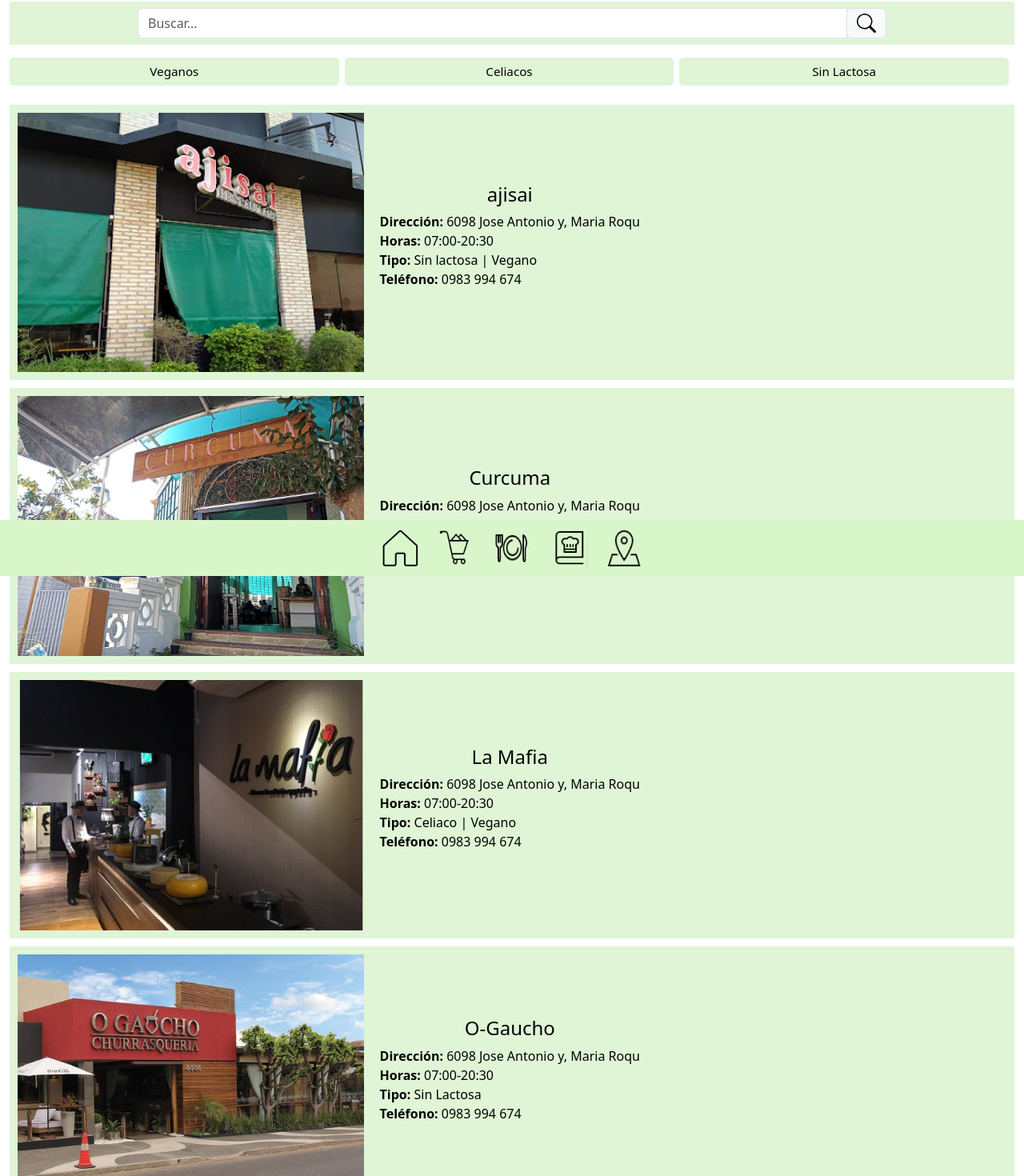
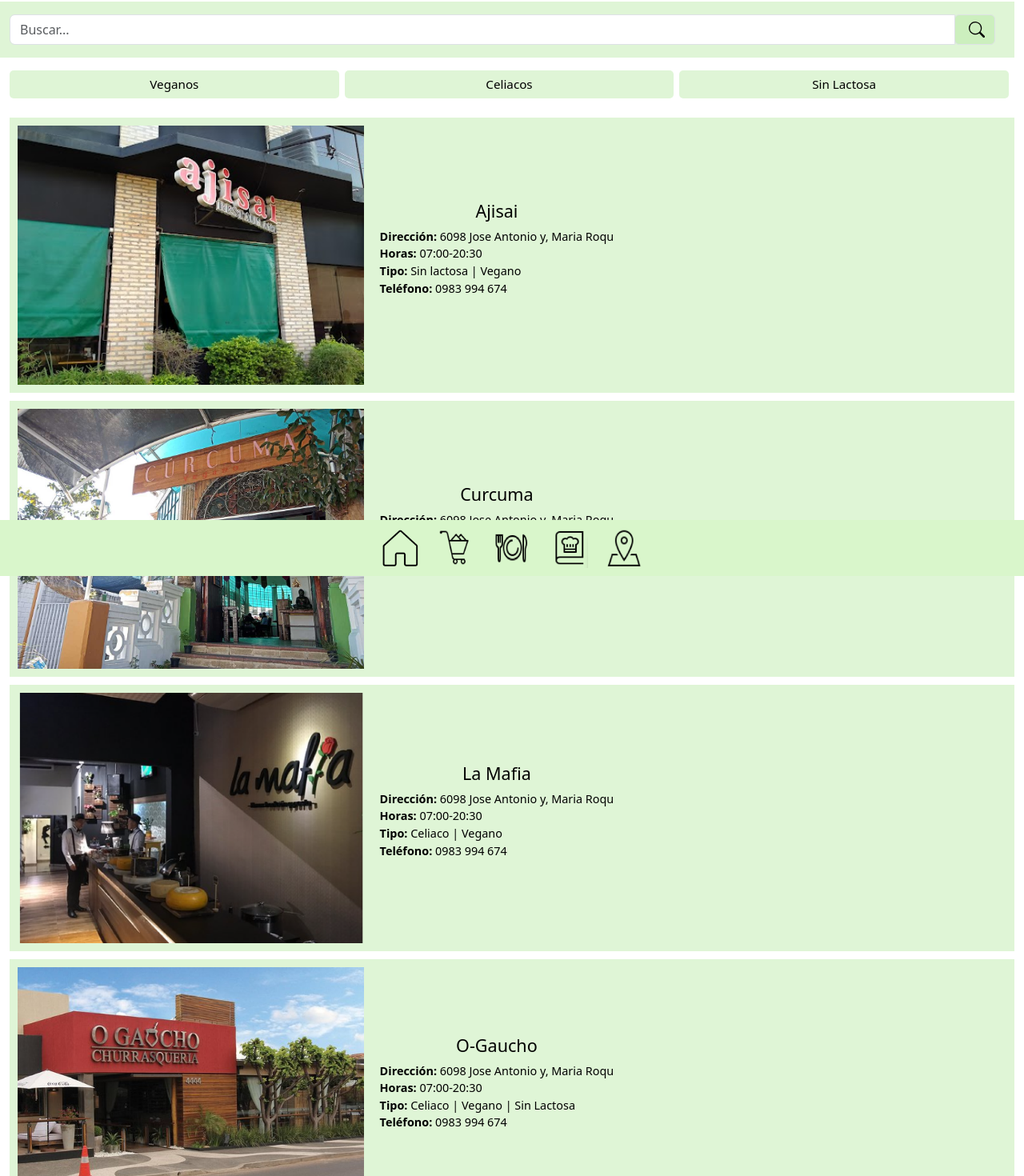
Before and after one commit to EnriqueRiosUniversidad/Glutiny, a React (Create React App) app: page /Restaurantes in a window 1280 px wide. Shown: the part 80-1550 px from the top of the page at 80% size. Built offline with nearby package versions, Linux system fonts and the light colour scheme.

Commit message:
Add files via upload

```diff
--- a/src/componentes/Buscador.js
+++ b/src/componentes/Buscador.js
@@ -1,23 +1,22 @@
-// Buscador.js
 import React from 'react';
-import '../estilos/buscador.css'
-import iconBuscar from '../img/search.svg'
+import searchImg from '../img/search.svg';
+
 
 const Buscador = () => {
   return (
-    <div className='contenedor-buscador'>
-      <div className="row" >
-        <div className="col-9 d-flex justify-content-center align-items-center py-2">
+    <div className="row" style={{ backgroundColor: 'rgba(174, 230, 154, 0.4)' }}>
+      <div className="col-12 d-flex justify-content-center align-items-center py-3">
+        <div className="input-group">
+          <input
+            type="text"
+            className="form-control"
+            placeholder="Buscar..."
+          />
+          <div className="input-group-prepend">
+            <span className="input-group-text text-white" style={{ backgroundColor: 'rgba(174, 230, 154, 0.4)', height: '38px' }}>
 
-          <div className="input-group">
-            <input
-              type="text"
-              className="form-control"
-              placeholder="Buscar..."
-            />
-            <div className="input-group-prepend btn-icon">
-              <span class="input-group-text" id="basic-addon1"><img src={iconBuscar} className='img-icon' /></span>
-            </div>
+              <img src={searchImg} alt="busca" style={{ width: '20px', height: '20px', marginLeft: '5px' }} />
+            </span>
           </div>
         </div>
       </div>
--- a/src/componentes/Modal.jsx
+++ b/src/componentes/Modal.jsx
@@ -15,9 +15,9 @@
               &times;
             </button>
           </div>
-          <h2>{nombre}</h2>
+          <h2 style={tituloStyle}>{nombre}</h2>
           <p>
-            <strong>Descripción:</strong> {descripcion} <br />
+            <strong></strong> {descripcion} <br />
             <strong>Tipo:</strong> {tipo} <br />
             <strong>Costo:</strong> {costo}
           </p>
@@ -73,4 +73,10 @@
   border: 'none',
 };
 
+const tituloStyle = {
+  fontSize:   '2em', // Ajusta el tamaño del título según la condición
+  color:'#6A8F00',  // Cambia el color del título según la condición
+  fontFamily: 'Crimson Text, serif',
+};
+
 export default Modal;
--- a/src/componentes/ProductosRestaurante.jsx
+++ b/src/componentes/ProductosRestaurante.jsx
@@ -1,18 +1,19 @@
 import React, { useState } from 'react';
 import Producto from './Producto';
-import { productos } from './datosRestaurante';
 
 const ProductosRestaurante = ({ productos }) => {
   const [filtroTipo, setFiltroTipo] = useState(null);
 
   // Filtrar productos según los filtros seleccionados
   const productosFiltrados = productos
-    ? productos.filter((producto) => producto.tipo.includes(filtroTipo))
+    ? productos.filter((producto) =>
+        !filtroTipo || (producto.tipo && producto.tipo.toLowerCase().includes(filtroTipo))
+      )
     : productos;
 
   // Función para manejar cambios en los filtros
   const handleFiltroClick = (tipo) => {
-    setFiltroTipo(tipo);
+    setFiltroTipo(tipo && tipo.toLowerCase());
   };
 
   return (
@@ -22,25 +23,33 @@
         <div className="col-12 mt-3 mb-2" style={contenedorSelectores}>
           <button
             type="button"
-            className="btn btn-success"
+            className={`btn btn-success ${!filtroTipo ? 'active' : ''}`}
             style={selectorStyle}
-            onClick={() => handleFiltroClick('Vegano')}
+            onClick={() => handleFiltroClick(null)}
+          >
+            Todos
+          </button>
+          <button
+            type="button"
+            className={`btn btn-success ${filtroTipo === 'vegano' ? 'active' : ''}`}
+            style={selectorStyle}
+            onClick={() => handleFiltroClick('vegano')}
           >
             Veganos
           </button>
           <button
             type="button"
-            className="btn btn-success"
+            className={`btn btn-success ${filtroTipo === 'celiaco' ? 'active' : ''}`}
             style={selectorStyle}
-            onClick={() => handleFiltroClick('Celiaco')}
+            onClick={() => handleFiltroClick('celiaco')}
           >
             Celiacos
           </button>
           <button
             type="button"
-            className="btn btn-success"
+            className={`btn btn-success ${filtroTipo === 'sin lactosa' ? 'active' : ''}`}
             style={selectorStyle}
-            onClick={() => handleFiltroClick('Sin Lactosa')}
+            onClick={() => handleFiltroClick('sin lactosa')}
           >
             Sin Lactosa
           </button>
@@ -53,6 +62,7 @@
     </div>
   );
 };
+
 
 // Estilos CSS (Asumiendo que estos estilos están definidos en tu componente)
 const contenedorSelectores = {
--- a/src/componentes/RecuadroContenidoRestaurantes.jsx
+++ b/src/componentes/RecuadroContenidoRestaurantes.jsx
@@ -11,6 +11,7 @@
     width: '100%',
     display: 'flex',
     alignItems: 'center',
+    fontSize: '0.9em',
   };
 
   const fotoStyle = {
--- a/src/componentes/Restaurante.jsx
+++ b/src/componentes/Restaurante.jsx
@@ -1,4 +1,3 @@
-// Restaurante.jsx
 // Restaurante.jsx
 import React, { useState } from 'react';
 import 'bootstrap/dist/css/bootstrap.min.css';
@@ -15,29 +14,39 @@
     setFiltroTipo(tipo);
   };
 
-
-
   return (
     <div>
       <div className="container-fluid">
-        <div className="row bg-white">
-          <div className="col-12 py-3">
+        <div
+          className="row"
+          style={{
+            position: 'sticky',
+            top: '0px',
+            zIndex: 1000,
+            background: '#fff',
+            padding: '0px',
+            marginBottom: '0',
+            marginTop: '0', // Asegura que no haya espacio en la parte inferior
+          }}
+        >
+          <div
+            className="col-12 py-3"
+            style={{ position: 'sticky', top: 0, zIndex: 1000, background: '#fff', marginBottom: '0',marginTop: '0', }}
+          >
             <img
               src={pictures.logoRestaurante}
               alt="Logo de tu empresa"
               className="logo"
-              style={{ width: '190px', height: '50px' }}
+              style={{ width: '190px', height: '50px', marginTop: '0',padding:'0px' }}
             />
           </div>
-        </div>
-        <Buscador/>
-        {/* Botones de filtro */}
-        <div className="row" style={contenedorBotones}>
+          <Buscador />
+          {/* Botones de filtro */}
           <div className="col-12 mt-3 mb-2" style={contenedorSelectores}>
             <button
               type="button"
               className="btn btn-success"
-              style={selectorStyle}
+              style={{ ...selectorStyle, background: 'rgba(174, 230, 154, 0.4)' }}
               onClick={() => handleFiltroClick('Vegano')}
             >
               Veganos
@@ -45,7 +54,7 @@
             <button
               type="button"
               className="btn btn-success"
-              style={selectorStyle}
+              style={{ ...selectorStyle, background: 'rgba(174, 230, 154, 0.4)' }}
               onClick={() => handleFiltroClick('Celiaco')}
             >
               Celiacos
@@ -53,42 +62,36 @@
             <button
               type="button"
               className="btn btn-success"
-              style={selectorStyle}
+              style={{ ...selectorStyle, background: 'rgba(174, 230, 154, 0.4)' }}
               onClick={() => handleFiltroClick('Sin Lactosa')}
             >
               Sin Lactosa
             </button>
           </div>
         </div>
-
-        <CuerpoRestaurantes filtroTipo={filtroTipo}  />
+        <CuerpoRestaurantes filtroTipo={filtroTipo} />
       </div>
 
       <Menu />
     </div>
   );
 };
+
 // Estilos CSS
 const contenedorSelectores = {
   display: 'flex',
-  marginTop: '10px',
-  marginBottom: '10px',
+  marginTop: '0px',
+  marginBottom: '0px',
+
 };
 
 const selectorStyle = {
   flex: 1,
   marginRight: '7px',
-  backgroundColor: 'rgba(174, 230, 154, 0.4)',
   color: '#000',
   fontSize: '95%',
   border: 'none',
   borderRadius: '5px',
 };
 
-const contenedorBotones = {
-  backgroundColor: '#fff',
-  padding: '0px',
-  borderRadius: '5px',
-};
-
 export default Restaurante;
--- a/src/componentes/RestauranteDetalle.jsx
+++ b/src/componentes/RestauranteDetalle.jsx
@@ -22,7 +22,6 @@
 
   const productosRestaurante = productos.filter((p) => p.restauranteId === restaurante.id);
 
-
   return (
     <div>
       <div className="col-12 py-3">
@@ -34,17 +33,14 @@
         />
       </div>
       {/* Mostrar toda la información del restaurante en el contexto de detalle */}
-      <RecuadroContenido restaurante={restaurante} detalleStyle={true} showFullContent={true} />
+      <RecuadroContenido restaurante={restaurante} detalleStyle={true} showFullContent={true} style={{ marginBottom: '0px' ,padding:'0px'}} />
 
-      <div className="container-fluid">
-        <Buscador/>
+
+        <Buscador style={{ marginBottom: '0' ,padding:'0px'}} />
         {/* Botones de filtro */}
 
-
-      </div>
       <ProductosRestaurante productos={productosRestaurante} />
       <Menu />
-
     </div>
   );
 }
--- a/src/componentes/datosRestaurante.jsx
+++ b/src/componentes/datosRestaurante.jsx
@@ -5,7 +5,7 @@
   {
     id: 1,
     fotoSrc: pictures.ajisai,
-    titulo: 'ajisai',
+    titulo: 'Ajisai',
     direccion: '6098 Jose Antonio y, Maria Roqu',
     horas: '07:00-20:30',
     tipo: 'Sin lactosa | Vegano',
@@ -37,7 +37,7 @@
         titulo: 'O-Gaucho',
         direccion: '6098 Jose Antonio y, Maria Roqu',
         horas: '07:00-20:30',
-        tipo: 'Sin Lactosa',
+        tipo: 'Celiaco | Vegano | Sin Lactosa',
         telefono: '0983 994 674',
       },
       {
@@ -65,36 +65,98 @@
       {
         id: 1,
         restauranteId: 1,
-        fotoSrc: pictures.helado,
-        nombre: 'Producto 1',
-        tipo: 'Sin Lactosa',
-        costo: '$10.00',
+        fotoSrc: pictures.pizza,
+        nombre: 'Pizza de anacardos',
+        tipo: 'Vegano',
+        costo: '30.000Gs',
       },
       {
         id: 2,
         restauranteId: 1,
-        fotoSrc: pictures.helado,
-        nombre: 'Producto 2',
-        tipo: 'Celiaco | Vegano',
-        costo: '$15.00',
+        fotoSrc: pictures.budin,
+        nombre: 'Budin de chocolate',
+        tipo: 'Sin Lactosa | Vegano',
+        costo: '10.000Gs',
       },
       {
         id: 3,
-        restauranteId: 1,
+        restauranteId: 2,
         fotoSrc: pictures.helado,
-        nombre: 'Producto 3',
+        nombre: 'Helado',
         tipo: 'Vegano',
-        costo: '$15.00',
+        costo: '14.000Gs',
       },
       {
         id: 4,
-        restauranteId: 1,
+        restauranteId: 2,
+        fotoSrc: pictures.tortita,
+        nombre: 'Tortitas de Chocolate',
+        tipo: 'Celiaco | Vegano',
+        costo: '18.000Gs',
+      },
+      {
+        id: 5,
+        restauranteId: 3,
         fotoSrc: pictures.helado,
-        nombre: 'Producto 4',
+        nombre: 'Helados',
+        tipo: 'Vegano',
+        costo: '15.000Gs',
+      },
+      {
+        id: 6,
+        restauranteId: 3,
+        fotoSrc: pictures.tortita,
+        nombre: 'Tortitas',
+        tipo: 'Celiaco | Vegano',
+        costo: '15.000Gs',
+      },
+      {
+        id: 7,
+        restauranteId: 4,
+        fotoSrc: pictures.pizza,
+        nombre: 'Pizza Anacardos',
+        tipo: 'Celiaco | Vegano',
+        costo: '45.000Gs',
+      },
+      {
+        id: 8,
+        restauranteId: 4,
+        fotoSrc: pictures.pizza,
+        nombre: 'Pizza de Acelga',
+        tipo: 'Celiaco | Vegano',
+        costo: '45.000Gs',
+      },
+      {
+        id: 9,
+        restauranteId: 5,
+        fotoSrc: pictures.pizza,
+        nombre: 'Pizza Anacardos',
+        tipo: 'Celiaco | Vegano',
+        costo: '45.000Gs',
+      },
+      {
+        id: 10,
+        restauranteId: 5,
+        fotoSrc: pictures.pizza,
+        nombre: 'Pizza de Acelga',
+        tipo: 'Celiaco | Vegano',
+        costo: '45.000Gs',
+      },
+      {
+        id: 11,
+        restauranteId: 6,
+        fotoSrc: pictures.budin,
+        nombre: 'Budin de chocolate',
         tipo: 'Celiaco | Sin Lactosa',
-        costo: '$15.00',
+        costo: '12.000Gs',
+      },
+      {
+        id: 12,
+        restauranteId: 6,
+        fotoSrc: pictures.tortita,
+        nombre: 'Tortitas de dulce de leche',
+        tipo: 'Sin Lactosa',
+        costo: '16.000Gs',
       },
 
-
-      // ... más productos
     ];
```
Lines whose indentation alone changed are shown as unchanged.
